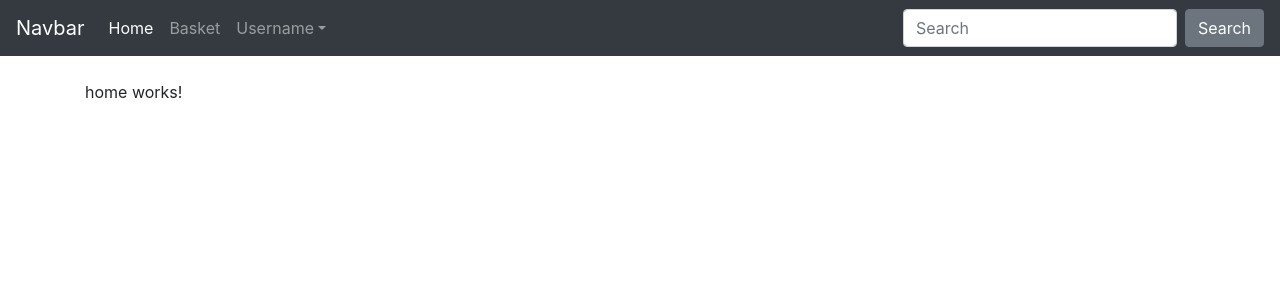
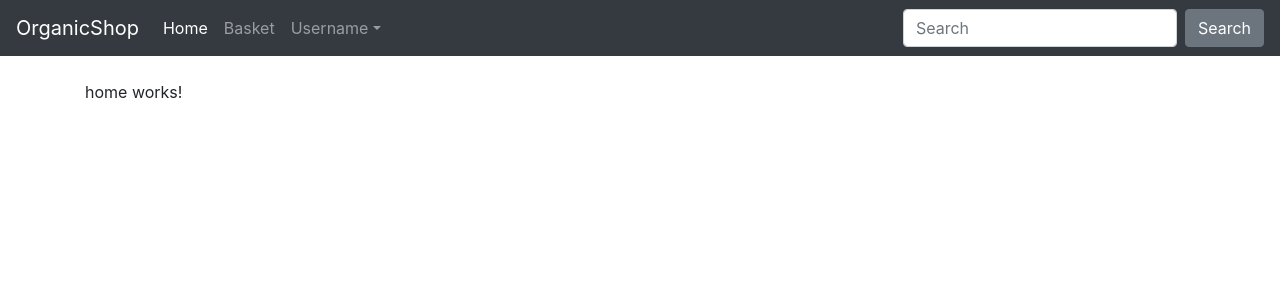
Before and after one commit to webceyhan/ng-organic-shop, an Angular app: page / in a window 1280 px wide. Shown: the top 300 px of the page. Built offline with nearby package versions, Linux system fonts and the light colour scheme; what @angular/fire would draw is missing.

Commit message:
brand name updated

```diff
--- a/src/app/navbar/navbar.component.html
+++ b/src/app/navbar/navbar.component.html
@@ -1,5 +1,5 @@
 <nav class="navbar navbar-expand-md navbar-dark bg-dark fixed-top">
-    <a class="navbar-brand" href="#">Navbar</a>
+    <a class="navbar-brand" routerLink="/">OrganicShop</a>
     <button
         class="navbar-toggler"
         type="button"
```
